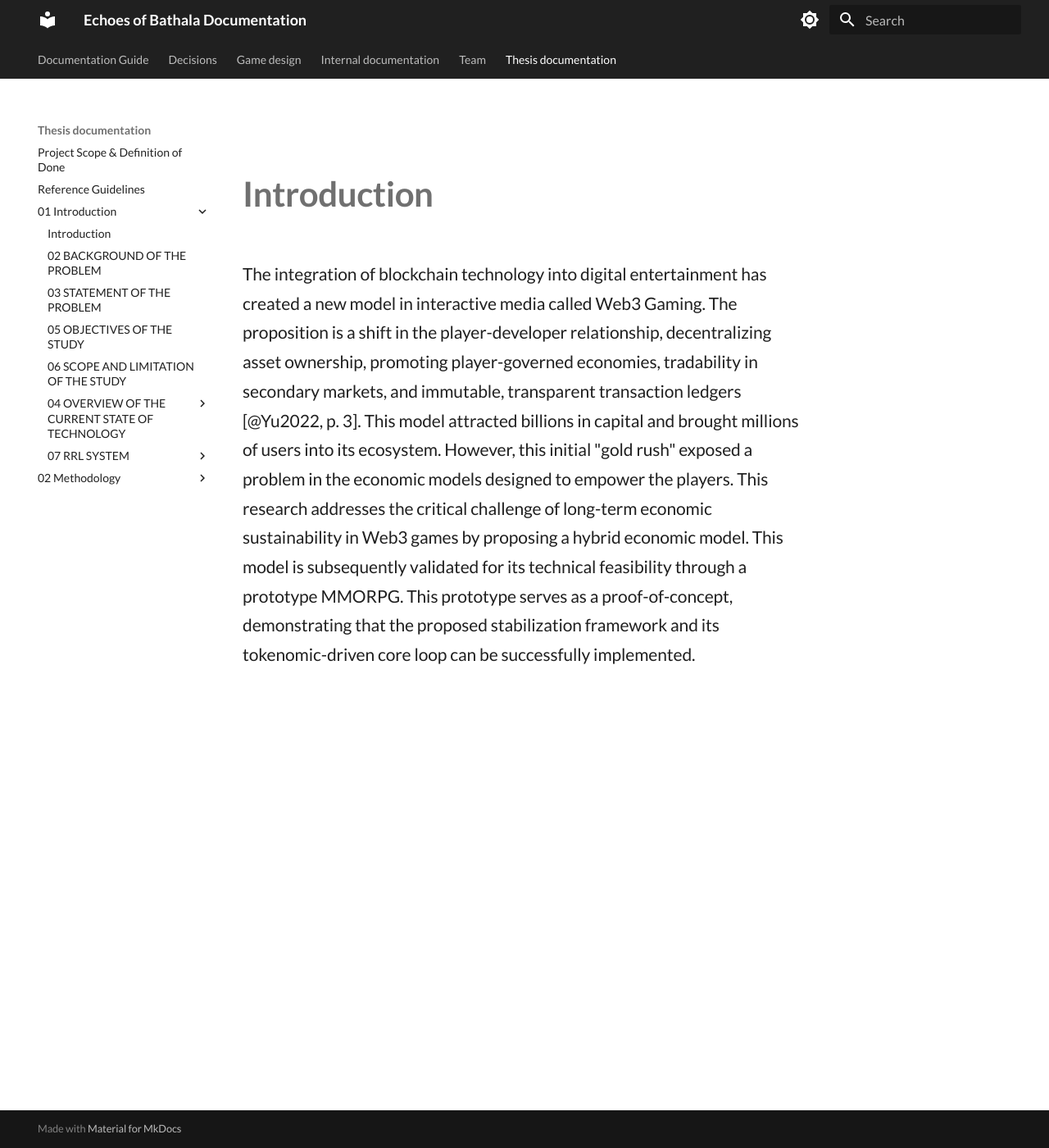
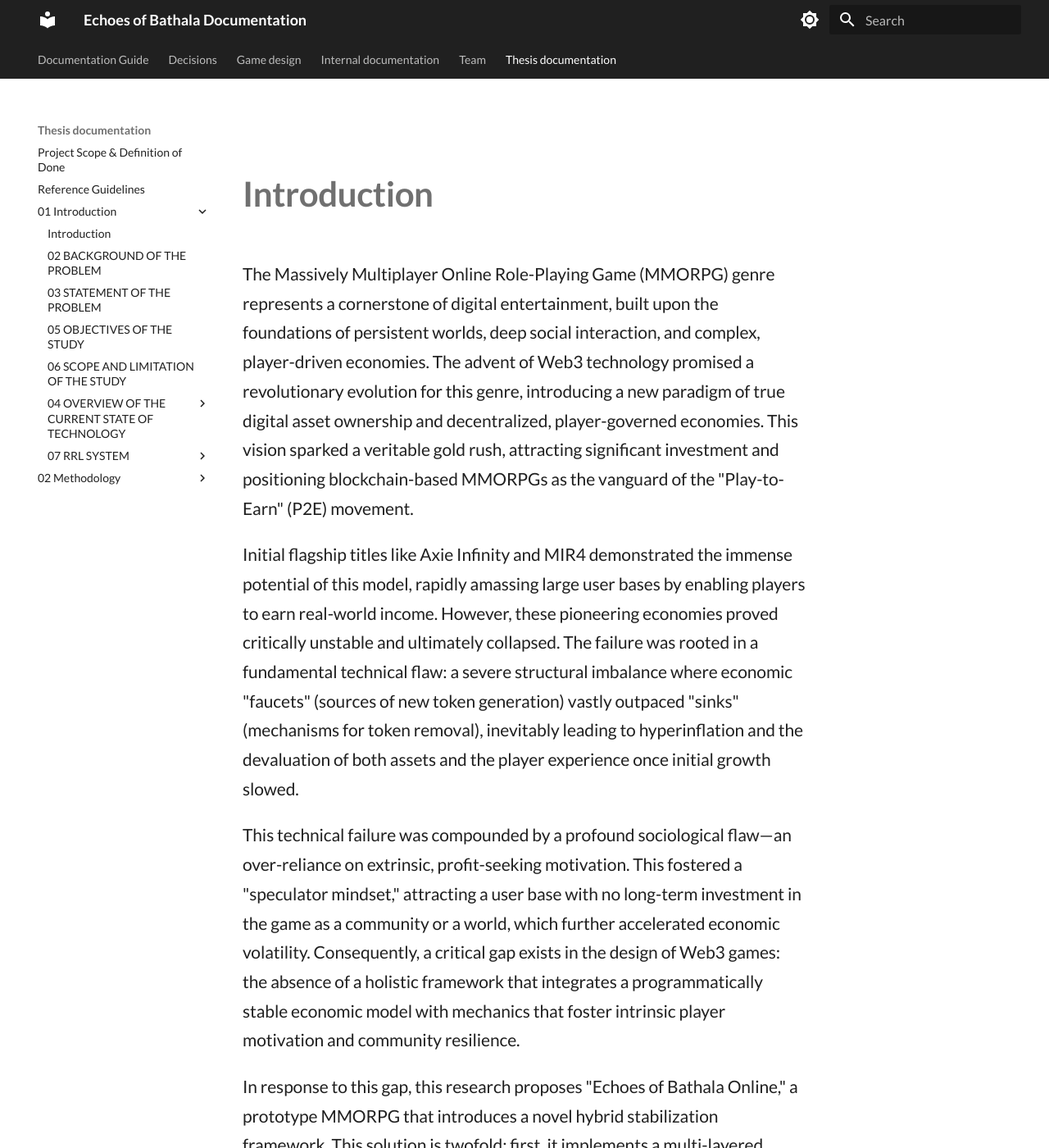
Before and after one commit to Markism-JA/Echoes-of-Bathala, an MkDocs documentation site: the page built from docs/thesis_documentation/01_Introduction/01_INITIAL_PARAGRAPH.md, in a window 1280 px wide and 1400 px high. Shown: the whole window at 82% size. Built offline with MkDocs 1.6.1 and Material for MkDocs 9.7.7, drawn with Linux system fonts in a browser that asks for light colours; some of the changed text lies outside the part shown.

Commit message:
thesis: revised introduction closes #99 (#117)
* revised introduction

* Update 01_INITIAL_PARAGRAPH.md

```diff
--- a/docs/thesis_documentation/01_Introduction/01_INITIAL_PARAGRAPH.md
+++ b/docs/thesis_documentation/01_Introduction/01_INITIAL_PARAGRAPH.md
@@ -1,3 +1,11 @@
 # Introduction
 
-The integration of blockchain technology into digital entertainment has created a new model in interactive media called Web3 Gaming. The proposition is a shift in the player-developer relationship, decentralizing asset ownership, promoting player-governed economies, tradability in secondary markets, and immutable, transparent transaction ledgers [@Yu2022, p. 3]. This model attracted billions in capital and brought millions of users into its ecosystem. However, this initial "gold rush" exposed a problem in the economic models designed to empower the players. This research addresses the critical challenge of long-term economic sustainability in Web3 games by proposing a hybrid economic model. This model is subsequently validated for its technical feasibility through a prototype MMORPG. This prototype serves as a proof-of-concept, demonstrating that the proposed stabilization framework and its tokenomic-driven core loop can be successfully implemented.
+The Massively Multiplayer Online Role-Playing Game (MMORPG) genre represents a cornerstone of digital entertainment, built upon the foundations of persistent worlds, deep social interaction, and complex, player-driven economies. The advent of Web3 technology promised a revolutionary evolution for this genre, introducing a new paradigm of true digital asset ownership and decentralized, player-governed economies. This vision sparked a veritable gold rush, attracting significant investment and positioning blockchain-based MMORPGs as the vanguard of the "Play-to-Earn" (P2E) movement.
+
+Initial flagship titles like Axie Infinity and MIR4 demonstrated the immense potential of this model, rapidly amassing large user bases by enabling players to earn real-world income. However, these pioneering economies proved critically unstable and ultimately collapsed. The failure was rooted in a fundamental technical flaw: a severe structural imbalance where economic "faucets" (sources of new token generation) vastly outpaced "sinks" (mechanisms for token removal), inevitably leading to hyperinflation and the devaluation of both assets and the player experience once initial growth slowed.
+
+This technical failure was compounded by a profound sociological flaw—an over-reliance on extrinsic, profit-seeking motivation. This fostered a "speculator mindset," attracting a user base with no long-term investment in the game as a community or a world, which further accelerated economic volatility. Consequently, a critical gap exists in the design of Web3 games: the absence of a holistic framework that integrates a programmatically stable economic model with mechanics that foster intrinsic player motivation and community resilience.
+
+In response to this gap, this research proposes "Echoes of Bathala Online," a prototype MMORPG that introduces a novel hybrid stabilization framework. This solution is twofold: first, it implements a multi-layered economic system featuring an Automated Market Maker (AMM), macroeconomic throttles, and a progressive anti-exploit system to programmatically ensure stability. Second, it incorporates a "social sink" grounded in Self-Determination Theory, using a game world and narrative rich with Filipino mythology to cultivate intrinsic motivation, cultural engagement, and long-term community belonging.
+
+Therefore, this study aims to design, develop, and evaluate this prototype to validate the feasibility of its integrated approach. The primary objectives are to architect a dual-token economy linking the in-game "Perlas" with the blockchain-based "Baku Coin," implement core gameplay mechanics that support this economy, and demonstrate a secure technical architecture that bridges a traditional game server with the decentralized blockchain. Through this proof-of-concept, the research seeks to establish a viable blueprint for a sustainable and engaging Web3 MMORPG.
```
